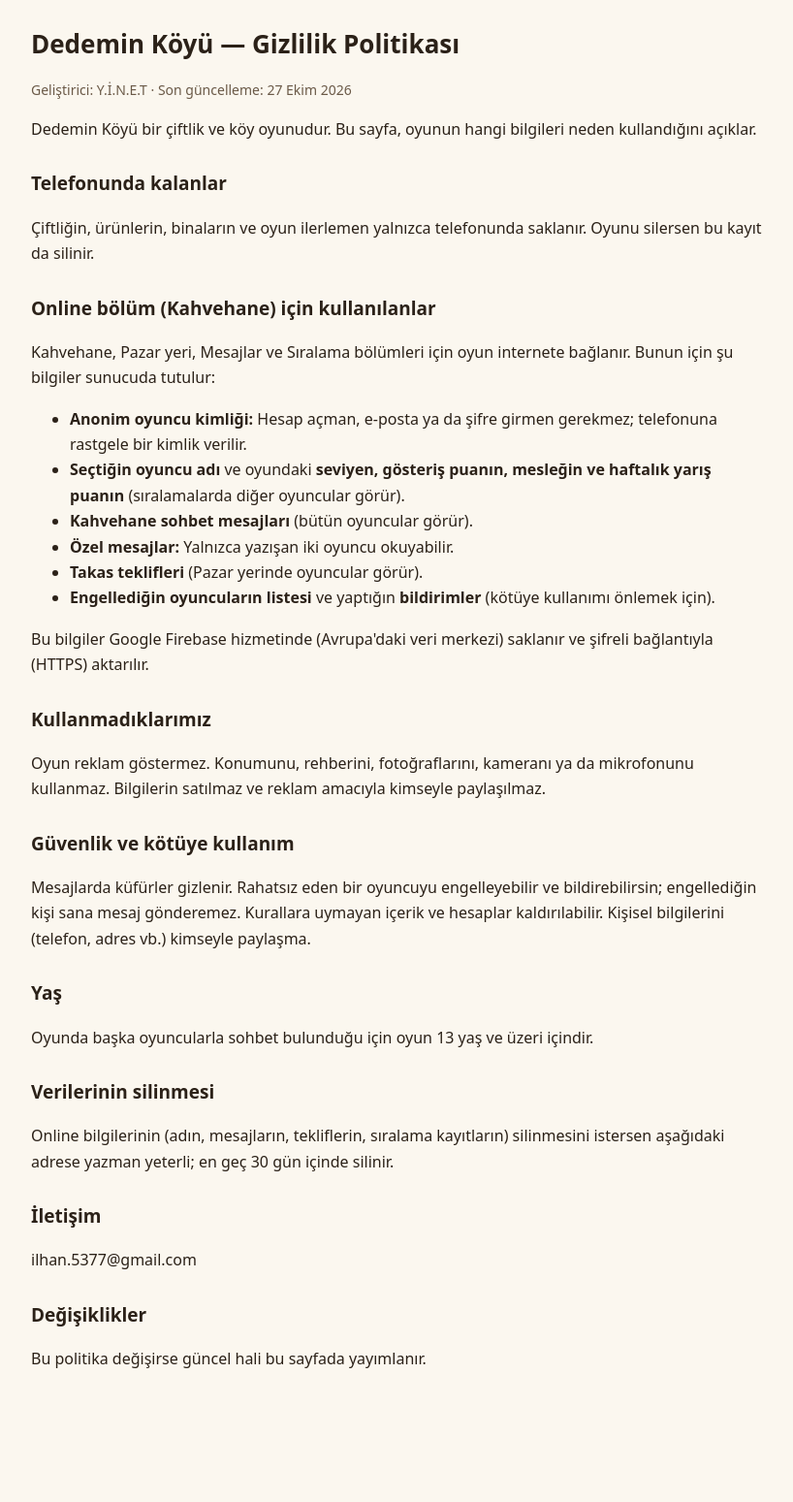
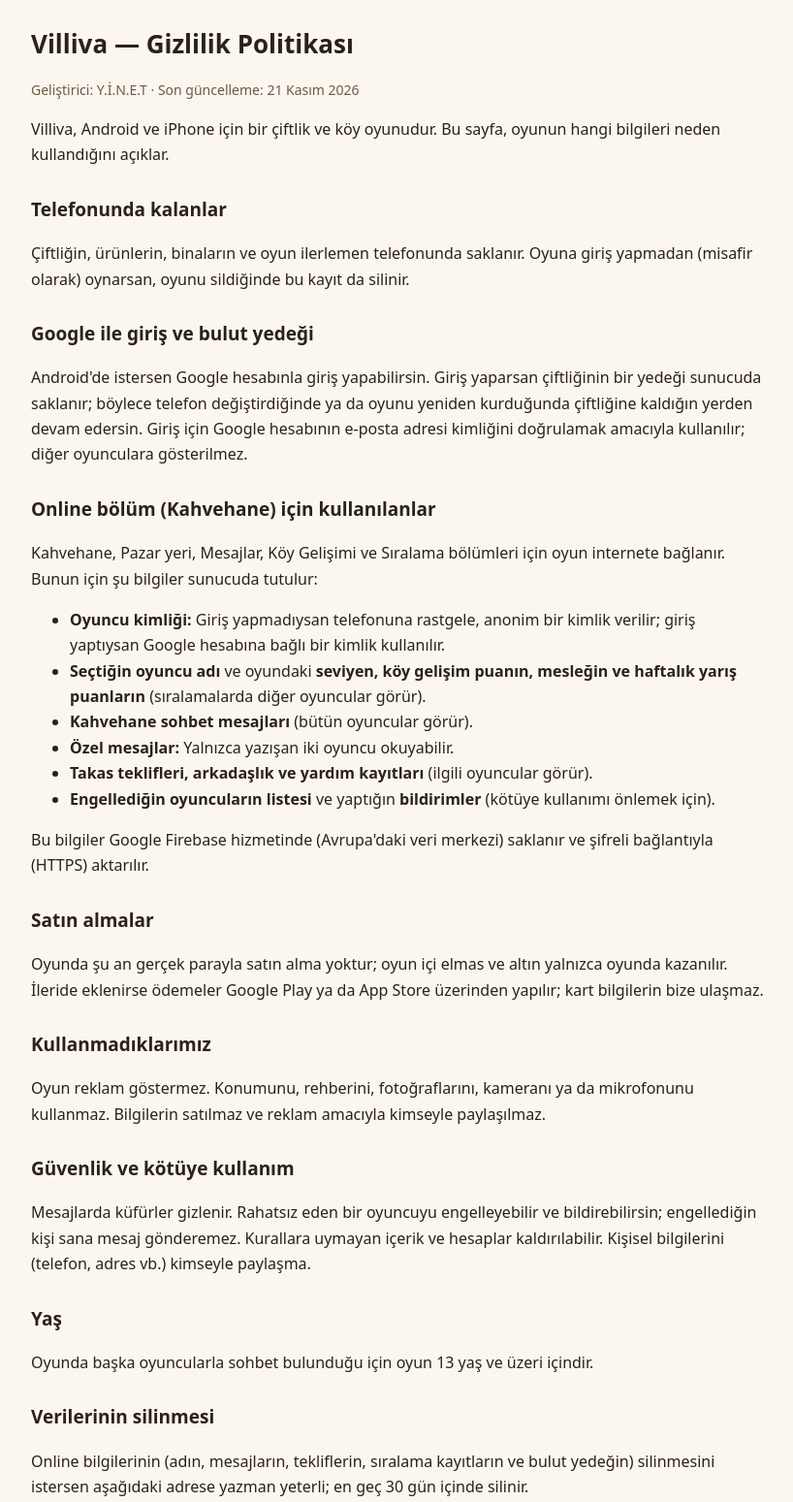
Before and after one commit to ilhaneksi53/vardiya-takip-gizlilik, a plain HTML site: page dedemin-koyu.html in a window 1280 px wide. Shown: the top 1549 px of the page at 97% size, without its empty margins (228-1046 px from the left). Before the commit the page ends 1455 px from the top, so only its background shows below. Drawn offline with Linux system fonts and the light colour scheme.

Commit message:
Villiva privacy policy (renamed from Dedemin Köyü; Google sign-in and cloud backup, iPhone)
Co-Authored-By: Claude Opus 5.5 <noreply@anthropic.com>

```diff
--- a/dedemin-koyu.html
+++ b/dedemin-koyu.html
@@ -3,32 +3,38 @@
 <head>
 <meta charset="utf-8">
 <meta name="viewport" content="width=device-width, initial-scale=1">
-<title>Dedemin Köyü — Gizlilik Politikası</title>
+<title>Villiva — Gizlilik Politikası</title>
 <style>
 body{font-family:system-ui,-apple-system,Segoe UI,Roboto,sans-serif;max-width:760px;margin:0 auto;padding:24px 16px;line-height:1.65;color:#2b2118;background:#fbf7ef}
 h1{font-size:26px;margin:0 0 4px}h2{font-size:19px;margin:28px 0 8px}p,li{font-size:16px}.muted{color:#6b5a48;font-size:14px}
 </style>
 </head>
 <body>
-<h1>Dedemin Köyü — Gizlilik Politikası</h1>
-<p class="muted">Geliştirici: Y.İ.N.E.T · Son güncelleme: 27 Ekim 2026</p>
+<h1>Villiva — Gizlilik Politikası</h1>
+<p class="muted">Geliştirici: Y.İ.N.E.T · Son güncelleme: 21 Kasım 2026</p>
 
-<p>Dedemin Köyü bir çiftlik ve köy oyunudur. Bu sayfa, oyunun hangi bilgileri neden kullandığını açıklar.</p>
+<p>Villiva, Android ve iPhone için bir çiftlik ve köy oyunudur. Bu sayfa, oyunun hangi bilgileri neden kullandığını açıklar.</p>
 
 <h2>Telefonunda kalanlar</h2>
-<p>Çiftliğin, ürünlerin, binaların ve oyun ilerlemen yalnızca telefonunda saklanır. Oyunu silersen bu kayıt da silinir.</p>
+<p>Çiftliğin, ürünlerin, binaların ve oyun ilerlemen telefonunda saklanır. Oyuna giriş yapmadan (misafir olarak) oynarsan, oyunu sildiğinde bu kayıt da silinir.</p>
+
+<h2>Google ile giriş ve bulut yedeği</h2>
+<p>Android'de istersen Google hesabınla giriş yapabilirsin. Giriş yaparsan çiftliğinin bir yedeği sunucuda saklanır; böylece telefon değiştirdiğinde ya da oyunu yeniden kurduğunda çiftliğine kaldığın yerden devam edersin. Giriş için Google hesabının e-posta adresi kimliğini doğrulamak amacıyla kullanılır; diğer oyunculara gösterilmez.</p>
 
 <h2>Online bölüm (Kahvehane) için kullanılanlar</h2>
-<p>Kahvehane, Pazar yeri, Mesajlar ve Sıralama bölümleri için oyun internete bağlanır. Bunun için şu bilgiler sunucuda tutulur:</p>
+<p>Kahvehane, Pazar yeri, Mesajlar, Köy Gelişimi ve Sıralama bölümleri için oyun internete bağlanır. Bunun için şu bilgiler sunucuda tutulur:</p>
 <ul>
-<li><b>Anonim oyuncu kimliği:</b> Hesap açman, e-posta ya da şifre girmen gerekmez; telefonuna rastgele bir kimlik verilir.</li>
-<li><b>Seçtiğin oyuncu adı</b> ve oyundaki <b>seviyen, gösteriş puanın, mesleğin ve haftalık yarış puanın</b> (sıralamalarda diğer oyuncular görür).</li>
+<li><b>Oyuncu kimliği:</b> Giriş yapmadıysan telefonuna rastgele, anonim bir kimlik verilir; giriş yaptıysan Google hesabına bağlı bir kimlik kullanılır.</li>
+<li><b>Seçtiğin oyuncu adı</b> ve oyundaki <b>seviyen, köy gelişim puanın, mesleğin ve haftalık yarış puanların</b> (sıralamalarda diğer oyuncular görür).</li>
 <li><b>Kahvehane sohbet mesajları</b> (bütün oyuncular görür).</li>
 <li><b>Özel mesajlar:</b> Yalnızca yazışan iki oyuncu okuyabilir.</li>
-<li><b>Takas teklifleri</b> (Pazar yerinde oyuncular görür).</li>
+<li><b>Takas teklifleri, arkadaşlık ve yardım kayıtları</b> (ilgili oyuncular görür).</li>
 <li><b>Engellediğin oyuncuların listesi</b> ve yaptığın <b>bildirimler</b> (kötüye kullanımı önlemek için).</li>
 </ul>
 <p>Bu bilgiler Google Firebase hizmetinde (Avrupa'daki veri merkezi) saklanır ve şifreli bağlantıyla (HTTPS) aktarılır.</p>
+
+<h2>Satın almalar</h2>
+<p>Oyunda şu an gerçek parayla satın alma yoktur; oyun içi elmas ve altın yalnızca oyunda kazanılır. İleride eklenirse ödemeler Google Play ya da App Store üzerinden yapılır; kart bilgilerin bize ulaşmaz.</p>
 
 <h2>Kullanmadıklarımız</h2>
 <p>Oyun reklam göstermez. Konumunu, rehberini, fotoğraflarını, kameranı ya da mikrofonunu kullanmaz. Bilgilerin satılmaz ve reklam amacıyla kimseyle paylaşılmaz.</p>
@@ -40,7 +46,7 @@ h1{font-size:26px;margin:0 0 4px}h2{font-size:19px;margin:28px 0 8px}p,li{font-s
 <p>Oyunda başka oyuncularla sohbet bulunduğu için oyun 13 yaş ve üzeri içindir.</p>
 
 <h2>Verilerinin silinmesi</h2>
-<p>Online bilgilerinin (adın, mesajların, tekliflerin, sıralama kayıtların) silinmesini istersen aşağıdaki adrese yazman yeterli; en geç 30 gün içinde silinir.</p>
+<p>Online bilgilerinin (adın, mesajların, tekliflerin, sıralama kayıtların ve bulut yedeğin) silinmesini istersen aşağıdaki adrese yazman yeterli; en geç 30 gün içinde silinir.</p>
 
 <h2>İletişim</h2>
 <p>ilhan.5377@gmail.com</p>
```
Also changed, not shown: villiva.html (added, +57 -0 lines).
